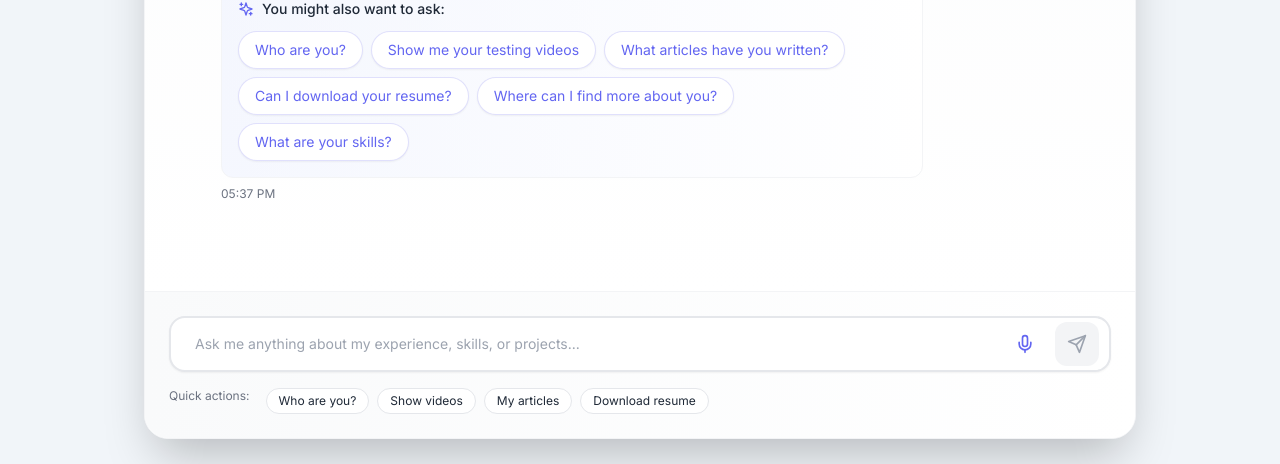
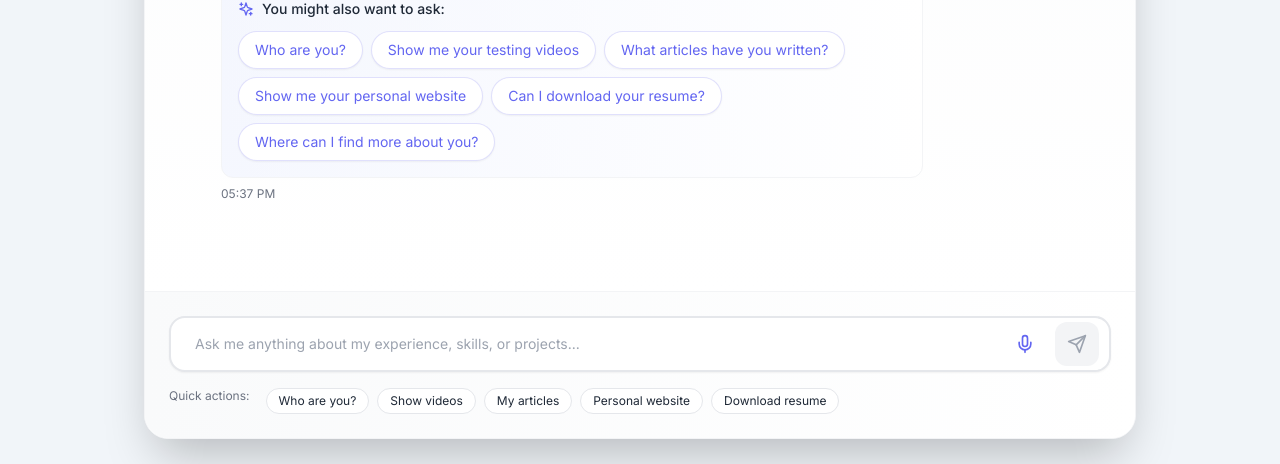
Before and after one commit to saur-bh/resumebot, a React (Create React App) app: page / in a window 1280 px wide. Shown: the part 358-822 px from the top of the page. Built offline with nearby package versions, Linux system fonts and the light colour scheme; no server answers.

Commit message:
Added personal website showcase: Pure HTML/CSS/JS website link with educational focus

```diff
--- a/src/components/HomePage.js
+++ b/src/components/HomePage.js
@@ -28,9 +28,9 @@ const HomePage = () => {
           "Who are you?",
           "Show me your testing videos",
           "What articles have you written?",
+          "Show me your personal website",
           "Can I download your resume?",
-          "Where can I find more about you?",
-          "What are your skills?"
+          "Where can I find more about you?"
         ]
       }
     ]);
@@ -49,23 +49,23 @@ const HomePage = () => {
       case 'videos':
         return [
           "What articles have you written?",
+          "Show me your personal website",
           "What are your skills?",
-          "How do you approach testing?",
-          "Can I download your resume?"
+          "How do you approach testing?"
         ];
       case 'articles':
         return [
           "Show me your testing videos",
+          "Show me your personal website",
           "What are your skills?",
-          "How do you approach testing?",
-          "Where can I find more about you?"
+          "How do you approach testing?"
         ];
       case 'common-question':
         return [
           "Show me your testing videos",
           "What articles have you written?",
-          "Can I download your resume?",
-          "What are your skills?"
+          "Show me your personal website",
+          "Can I download your resume?"
         ];
       default:
         return baseSuggestions;
@@ -371,7 +371,7 @@ const HomePage = () => {
             {/* Quick Actions */}
             <div className="mt-4 flex flex-wrap gap-2">
               <span className="text-xs text-gray-500 mr-2">Quick actions:</span>
-              {['Who are you?', 'Show videos', 'My articles', 'Download resume'].map((action, index) => (
+              {['Who are you?', 'Show videos', 'My articles', 'Personal website', 'Download resume'].map((action, index) => (
                 <motion.button
                   key={index}
                   onClick={() => setInputValue(action)}
--- a/src/data/demoProfile.js
+++ b/src/data/demoProfile.js
@@ -88,6 +88,19 @@ export const demoProfile = {
     medium: "https://medium.com/@_.saurabh"
   },
 
+  personalWebsite: {
+    url: "https://saur-bh.github.io/me/",
+    title: "Saurabh's Personal Website",
+    description: "A simple, clean website built with pure HTML, CSS, and JavaScript - no frameworks, no AI, just fundamental web technologies. Perfect for understanding how the web actually works!",
+    features: [
+      "Pure HTML/CSS/JavaScript",
+      "No frameworks or libraries",
+      "Responsive design",
+      "Clean, readable code",
+      "Web fundamentals showcase"
+    ]
+  },
+
   apiSettings: {
     provider: 'openai',
     apiKey: '',
@@ -170,6 +183,10 @@ export const demoProfile = {
       response: "🌟 **Let's Connect!** Here are all the ways you can reach me and learn more about my work:\n\n**🌐 Portfolio & Work**\n• **Personal Website**: https://saur-bh.github.io/me/\n• **GitHub Projects**: https://github.com/saur-bh\n• **Medium Articles**: https://medium.com/@_.saurabh\n\n**📧 Direct Contact**\n• **Email**: saurabh-verma@outlook.com\n• **Resume**: Click the purple 'Resume' button above ⬆️\n\n**💬 What I Love Discussing**\n• Testing strategies & automation frameworks\n• Product development & quality assurance\n• CI/CD pipelines & DevOps practices\n• Career opportunities & collaborations\n\nI'm always excited to connect with fellow tech enthusiasts and discuss new opportunities! 🚀"
     },
     {
+      question: "Show me your personal website",
+      response: "🌐 **Check out my personal website!**\n\n**What makes it special:**\n• Built with **pure HTML, CSS, and JavaScript** - no frameworks!\n• **No AI, no complex libraries** - just fundamental web technologies\n• **Clean, readable code** that's perfect for learning\n• **Responsive design** that works on all devices\n• **Web fundamentals showcase** - see how the web actually works\n\n**Perfect for:**\n• Understanding web development basics\n• Learning HTML/CSS/JavaScript fundamentals\n• Seeing clean, simple code in action\n• Understanding responsive design principles\n\n🔗 **Visit**: https://saur-bh.github.io/me/\n\nIt's a great example of how beautiful websites can be built with just the basics! 💻✨"
+    },
+    {
       question: "Can I download your resume?",
       response: "Absolutely! 📄 You can download my resume by clicking the purple 'Resume' button in the header above. It's a comprehensive PDF with all my experience, skills, and projects."
     },
```
